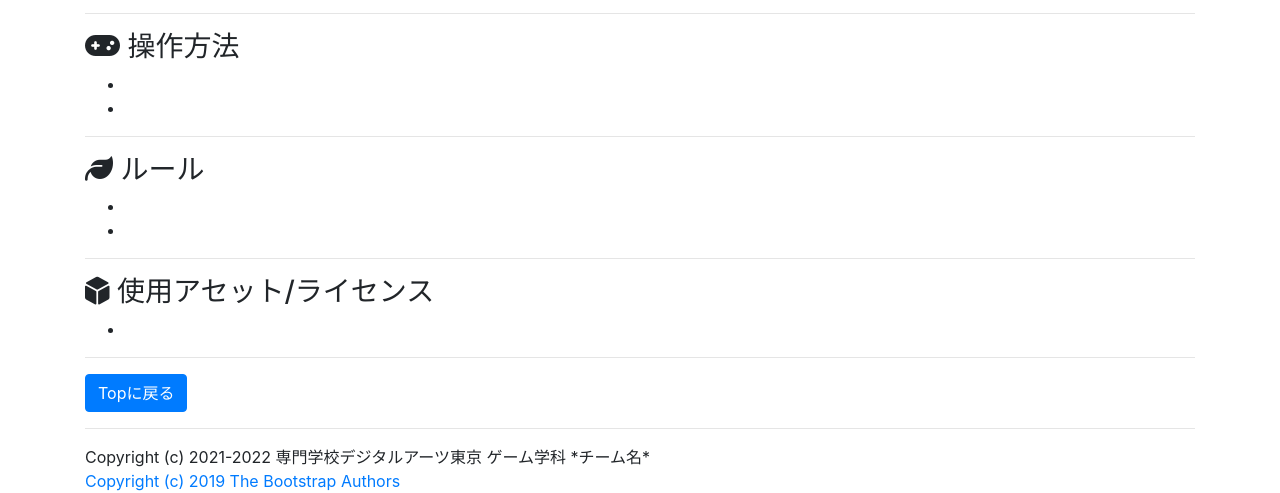
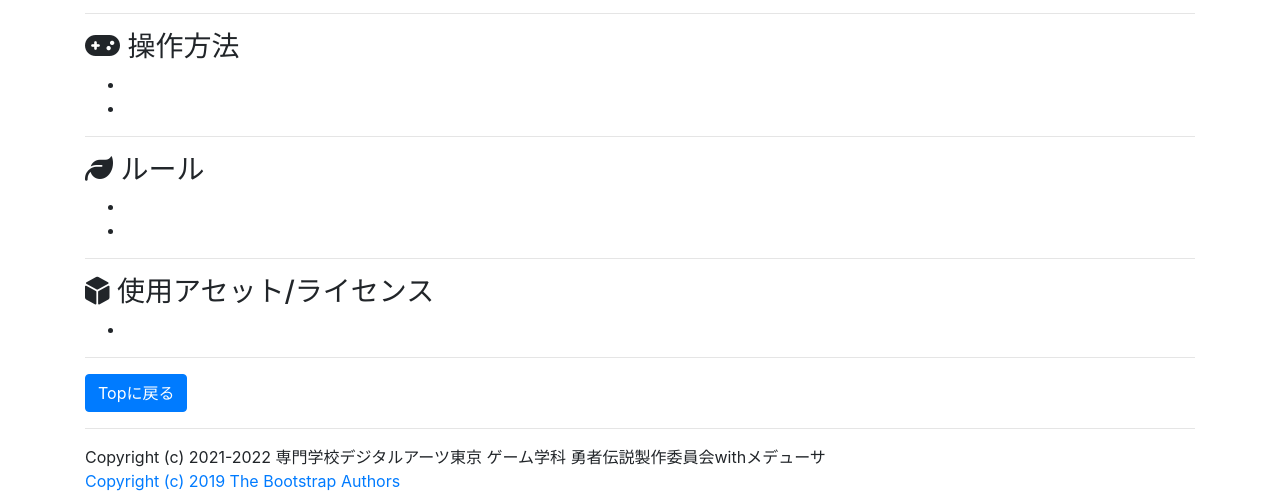
Before and after one commit to datgm21/works, a plain HTML site: page yusya/index.html in a window 1280 px wide. Shown: the part 1414-1907 px from the top of the page. Drawn offline with nearby package versions, Linux system fonts and the light colour scheme.

Commit message:
Update index.html

```diff
--- a/yusya/index.html
+++ b/yusya/index.html
@@ -87,7 +87,7 @@
               </div>
             </div>
             <hr>
-        <div class="copyright">Copyright (c) 2021-2022 専門学校デジタルアーツ東京 ゲーム学科 *チーム名*</div>
+        <div class="copyright">Copyright (c) 2021-2022 専門学校デジタルアーツ東京 ゲーム学科 勇者伝説製作委員会withメデューサ</div>
         <div><a href="https://github.com/twbs/icons/blob/master/LICENSE.md">Copyright (c) 2019 The Bootstrap Authors</a></div>
     </div>
   </div>
```
